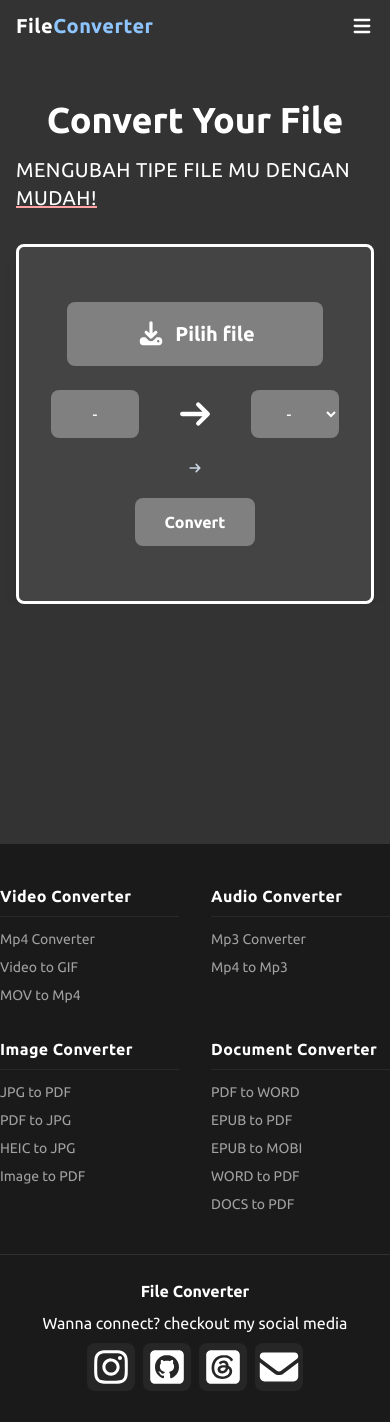
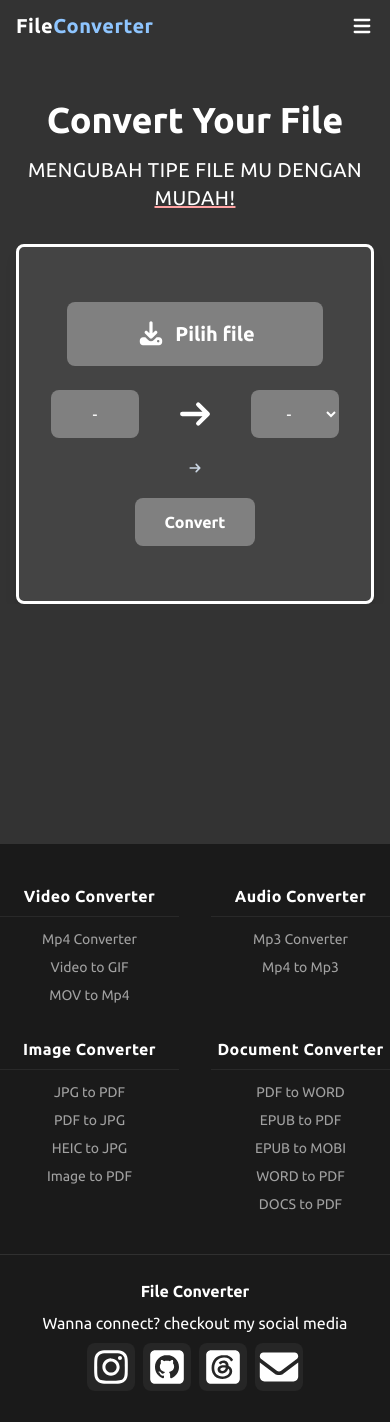
Before and after one commit to Carmeloanthony1/File-Converter, a React (Vite) app in the folder client/: page / in a window 390 px wide. Shown: the top 1422 px of the page. Built offline with nearby package versions, Linux system fonts and the light colour scheme.

Commit message:
fix: merapihkan navbar dan bagian convert di mode mobile

```diff
--- a/client/src/App.jsx
+++ b/client/src/App.jsx
@@ -157,7 +157,7 @@ function Home() {
 
       <div className = "w-full max-w-6xl mx-auto px-4 flex flex-col items-center overflow-x-hidden">
         <h1 className = "mt-12 text-4xl font-bold">Convert Your File</h1>
-        <h3 className = "mt-4 text-xl tracking-wide">MENGUBAH TIPE FILE MU DENGAN{" "}
+        <h3 className = "mt-4 text-xl tracking-wide text-center">MENGUBAH TIPE FILE MU DENGAN{" "}
            <a className = "underline decoration-red-300 decoration-2">MUDAH!</a>
         </h3>
 
--- a/client/src/components/Footer.jsx
+++ b/client/src/components/Footer.jsx
@@ -43,10 +43,10 @@ export default function Footer(){
                 <div className="grid grid-cols-2 md:grid-cols-4 gap-8 pb-10 border-b border-neutral-700/60">
                     {footer_section.map((section, idx) => (
                         <div key={idx} className="flex flex-col gap-3">
-                            <h3 className="text-white font-bold text-base tracking-wide border-b border-neutral-700/40 pb-2">
+                            <h3 className="text-white font-bold text-base text-center tracking-wide border-b border-neutral-700/40 pb-2">
                                 {section.title}
                             </h3>
-                            <ul className="flex flex-col gap-2">
+                            <ul className="flex flex-col text-center gap-2">
                                 {section.links.map((link, lIdx) => (
                                     <li key={lIdx}>
                                         <Link to={link.to} className="text-neutral-400 hover:text-white transition-colors block text-sm">
--- a/client/src/components/Navbar.jsx
+++ b/client/src/components/Navbar.jsx
@@ -24,7 +24,7 @@ const Navbar = () => {
                 </div>
             </div>
             {isOpen && ( //biar nanti pas di pencet menunya, dia ga nutupin
-                <div className="md:hidden bg-[#808080] px-4 pt-2 pb-4 space-y-2 animate-in fade-in slide-in-from-top-2 duration-200 ease-out">
+                <div className="md:hidden absolute top-full left-0 w-full bg-[#333] border-b border-[#808080] shadow-lg px-4 pt-2 pb-4 space-y-2 animate-in fade-in slide-in-from-top-2 duration-200 ease-out">
                     <Link to = "/about"
                         onClick={() => setIsOpen(false)}
                         className="block py-2 text-white hover:text-blue-300 font-medium"
```
